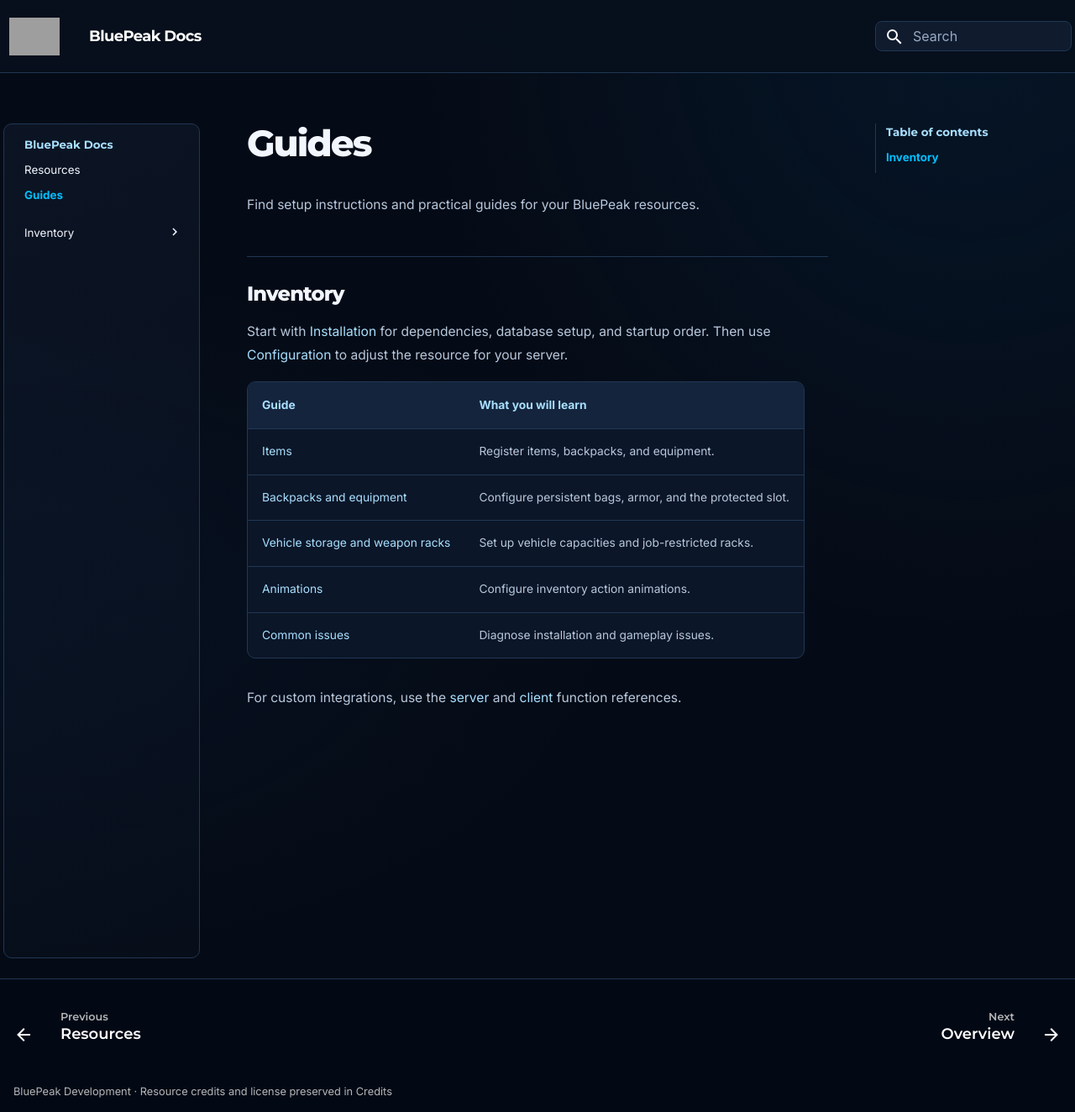
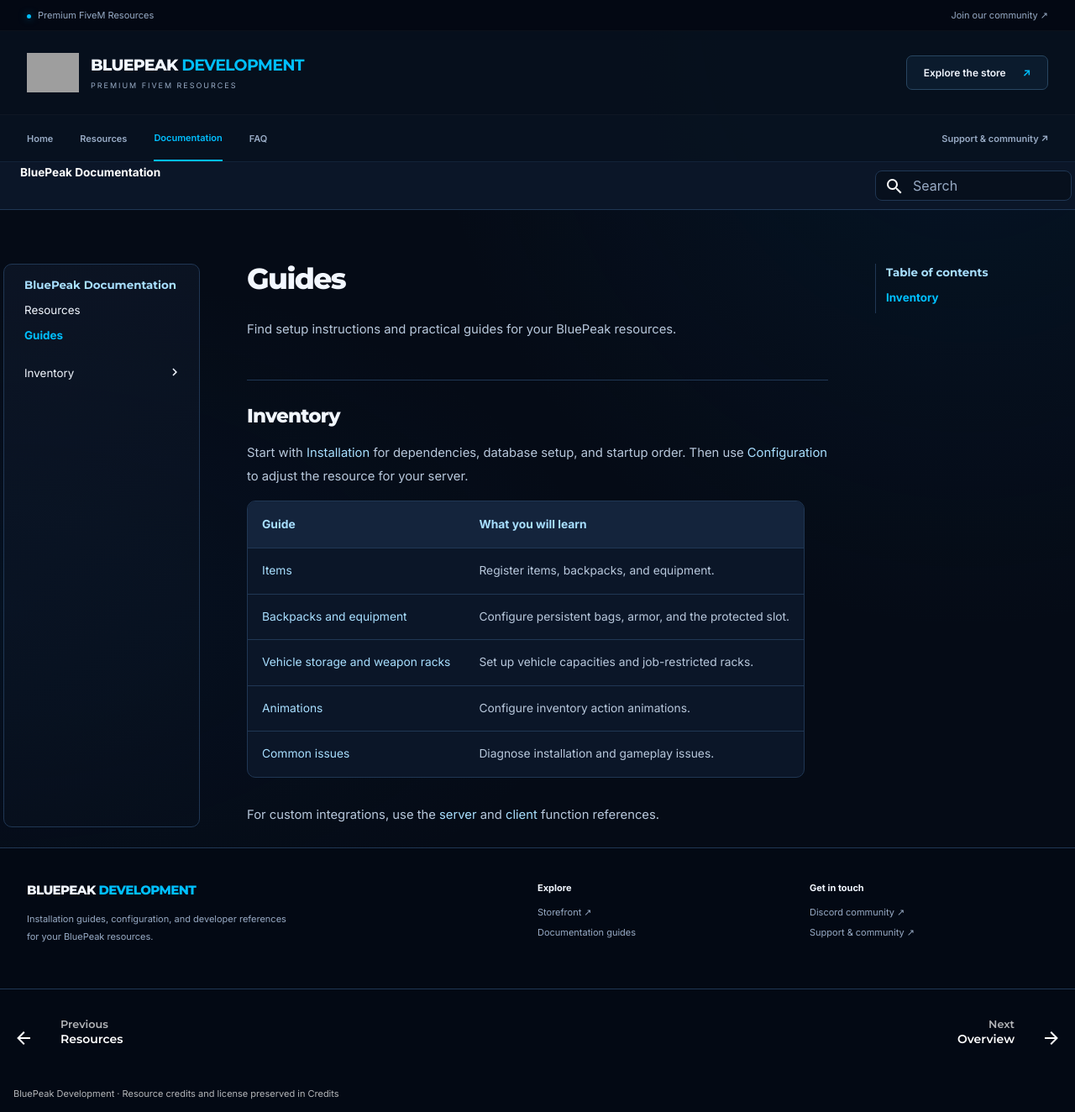
Before and after one commit to Flame101a1/BLUEPEAK-DEVELOPMENT-DOCS, an MkDocs documentation site: the page built from docs/guides.md, in a window 1280 px wide and 1324 px high. Shown: the whole window at 84% size. Built offline with MkDocs 1.6.1 and Material for MkDocs 9.7.7, drawn with Linux system fonts in a browser that asks for light colours; grey boxes are pictures that could not be loaded.

Commit message:
Unify documentation with the BluePeak storefront design

```diff
--- a/mkdocs.yml
+++ b/mkdocs.yml
@@ -1,4 +1,5 @@
-site_name: BluePeak Docs
+site_name: BluePeak Documentation
+site_url: https://flame101a1.github.io/BLUEPEAK-DEVELOPMENT-DOCS/
 site_description: Installation guides, configuration, and developer references for BluePeak Development resources.
 site_author: BluePeak Development
 copyright: BluePeak Development · Resource credits and license preserved in Credits
@@ -7,6 +8,7 @@ docs_dir: docs
 site_dir: site
 theme:
   name: material
+  custom_dir: overrides
   font: false
   logo: assets/bluepeak-logo.png
   favicon: assets/bluepeak-logo.png
--- /dev/null
+++ b/overrides/main.html
@@ -0,0 +1,11 @@
+{% extends "base.html" %}
+{% block header %}
+<div class="bp-utility"><div class="bp-shell"><span><i></i>Premium FiveM Resources</span><a href="https://discord.gg/8EbAp7rgbB">Join our community ↗</a></div></div>
+<div class="bp-masthead"><div class="bp-shell"><a class="bp-brand" href="https://bluepeakdevelopment.store/"><img src="{{ 'assets/bluepeak-logo.png' | url }}" alt="BluePeak Development" width="62" height="62"><span><strong>BLUEPEAK <b>DEVELOPMENT</b></strong><small>PREMIUM FIVEM RESOURCES</small></span></a><a class="bp-store-button" href="https://bluepeakdevelopment.store/">Explore the store <span>↗</span></a></div></div>
+<nav class="bp-site-nav" aria-label="BluePeak website"><div class="bp-shell"><a href="https://bluepeakdevelopment.store/">Home</a><a href="https://bluepeakdevelopment.store/#/catalog">Resources</a><a class="bp-current" aria-current="location" href="{{ config.site_url }}">Documentation</a><a href="https://bluepeakdevelopment.store/#/faq">FAQ</a><a href="https://bluepeakdevelopment.store/#/support">Support & community ↗</a></div></nav>
+{{ super() }}
+{% endblock %}
+{% block footer %}
+<div class="bp-site-footer"><div class="bp-shell"><div><a class="bp-footer-brand" href="https://bluepeakdevelopment.store/">BLUEPEAK <span>DEVELOPMENT</span></a><p>Installation guides, configuration, and developer references for your BluePeak resources.</p></div><div><strong>Explore</strong><a href="https://bluepeakdevelopment.store/">Storefront ↗</a><a href="{{ 'guides/' | url }}">Documentation guides</a></div><div><strong>Get in touch</strong><a href="https://discord.gg/8EbAp7rgbB">Discord community ↗</a><a href="https://bluepeakdevelopment.store/#/support">Support & community ↗</a></div></div></div>
+{{ super() }}
+{% endblock %}
```
Also changed, not shown: docs/index.md (+40 -16 lines), docs/assets/theme.css, 1 other file.
